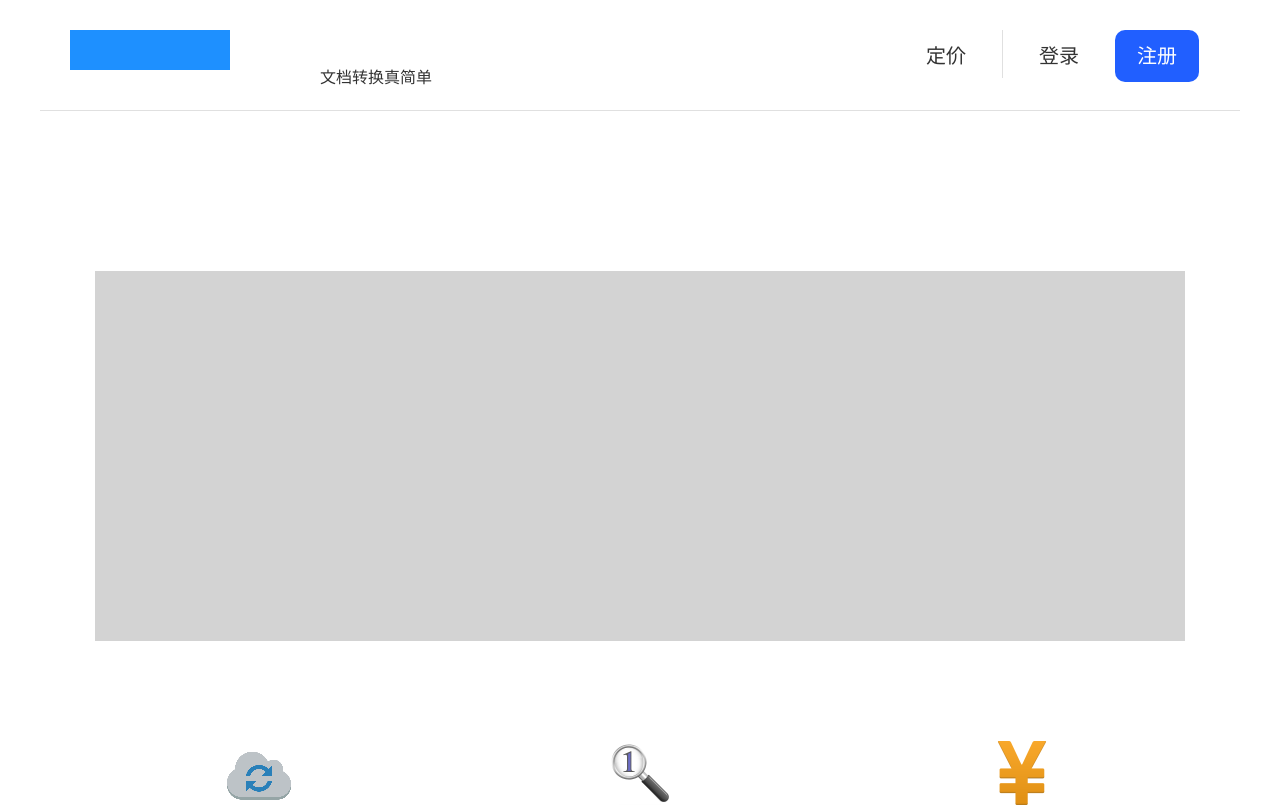
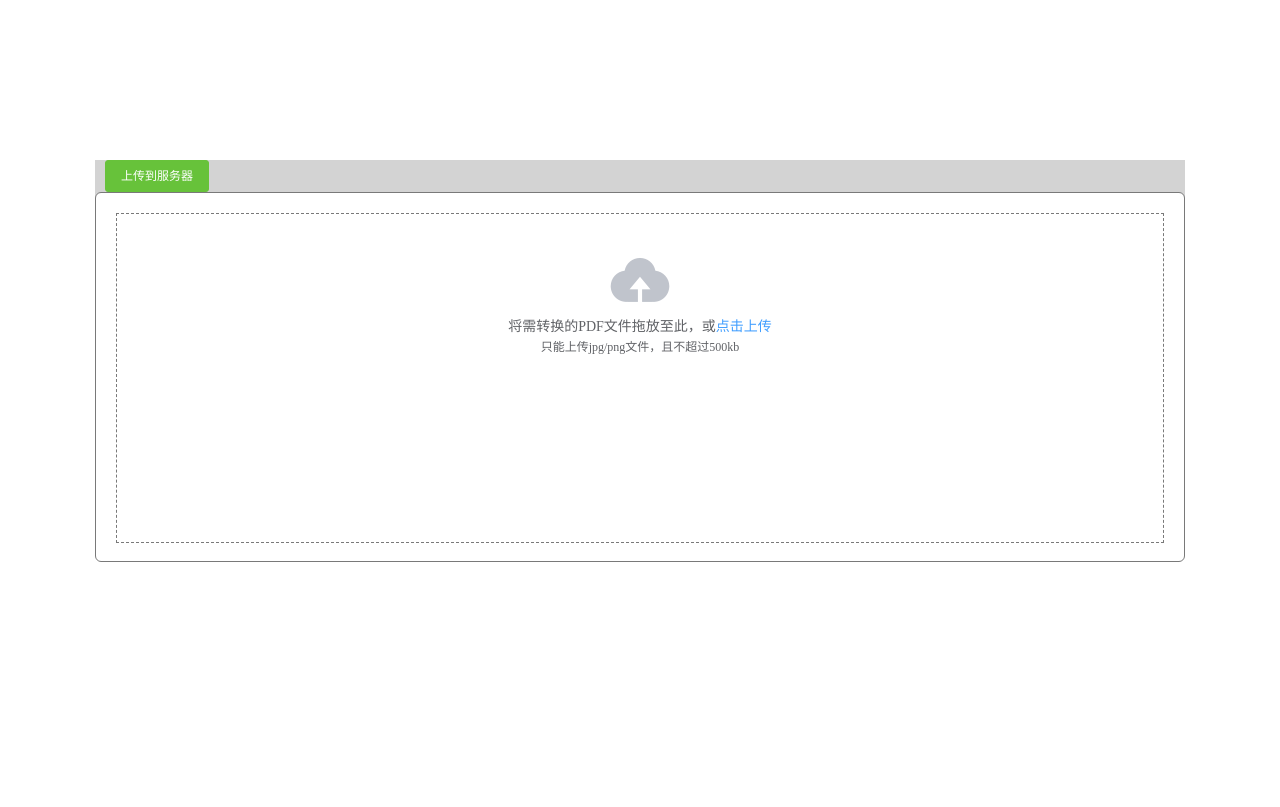
Before and after one commit to lanzhilian1210/wefile, a Vue app: page / in a window 1280 px wide. Shown: the top 807 px of the page. Built offline with nearby package versions, Linux system fonts and the light colour scheme.

Commit message:
shangchuan

```diff
--- a/src/components/fileInput.vue
+++ b/src/components/fileInput.vue
@@ -1,10 +1,79 @@
 <template>
     <div class="inputBox">
+        <el-button style="margin-left: 10px;" size="small" type="success" @click="submitUpload">上传到服务器</el-button>
+        <el-upload
+            class="uploadCont"
+            drag
+            action="https://jsonplaceholder.typicode.com/posts/"
+            :file-list="fileList"
+            :on-change="handleChange"
+             :auto-upload="false"
+             ref="upload"
+             :before-upload="beforeAvatarUpload"
+            :multiple="true"
+            >
+            <div class="minCont">
+                <i class="el-icon-upload"></i>
+            <div class="el-upload__text">将需转换的PDF文件拖放至此，或<em>点击上传</em></div>
+            <div class="el-upload__tip" slot="tip">只能上传jpg/png文件，且不超过500kb</div>
+            </div>
+        </el-upload>
+        <ul>
+            <li v-for="(lis,index) in fileList" :key="index">
+                <span>{{lis.name}}</span>
+            </li>
+        </ul>
     </div>
 </template>
 <script>
     export default{
-
+        data() {
+            return {
+                fileList:[],
+            }
+        },
+        methods:{
+            handleChange(file,fileList){
+                let index = file.raw.type.indexOf('/');
+                // 判断文件类型
+                let fileType = file.raw.type.substring(index+1);
+                const ispdf = fileType == 'pdf';
+                if (!ispdf) {
+                this.$message.error('上传只能是 pdf 格式!');
+                }
+                let arr = [];
+                if(ispdf) {
+                    // 第一次上传
+                    if(this.fileList.length == 0) {
+                        this.fileList.push({
+                            name: file.name,
+                            url: file.url,
+                            size: file.size
+                        })
+                        arr.push(file.name);
+                    } else {
+                        this.fileList.forEach((e,i)=>{
+                        arr.push(e.name);
+                        });
+                        if(arr.indexOf(file.name) === -1) {
+                             this.fileList.push({
+                                name: file.name,
+                                url: file.url,
+                                size: file.size
+                                })
+                        } else {
+                           this.$message.error('文件已上传');
+                        }
+                    }
+                }
+            },
+            submitUpload() {
+                // 请求接口
+                console.log(this.fileList);
+            },
+            beforeAvatarUpload(file) {
+            }
+        }
     }
 </script>
 <style>
@@ -13,4 +82,20 @@
     margin:160px 55px 0;
     background: lightgray;
 }
+.uploadCont,.el-upload-dragger,.el-upload{
+    width: 100%;
+    height: 100%;
+}
+.el-upload-dragger{
+    border: 1px solid #797979;
+    padding: 20px;
+}
+.minCont{
+    box-sizing: content-box;
+    border: 1px dashed #797979;
+    height: 328px;
+}
+.el-upload-list{
+    display: none;
+}
 </style>
--- a/src/pages/home.vue
+++ b/src/pages/home.vue
@@ -1,9 +1,9 @@
 <template>
 <div class="pageWapper">
-    <fileHeader></fileHeader>
+    <!-- <fileHeader></fileHeader> -->
     <fileInput></fileInput>
-    <fileText></fileText>
-    <footerFile></footerFile>
+    <!-- <fileText></fileText>
+    <footerFile></footerFile> -->
 </div>
 </template>
 <script>
```
